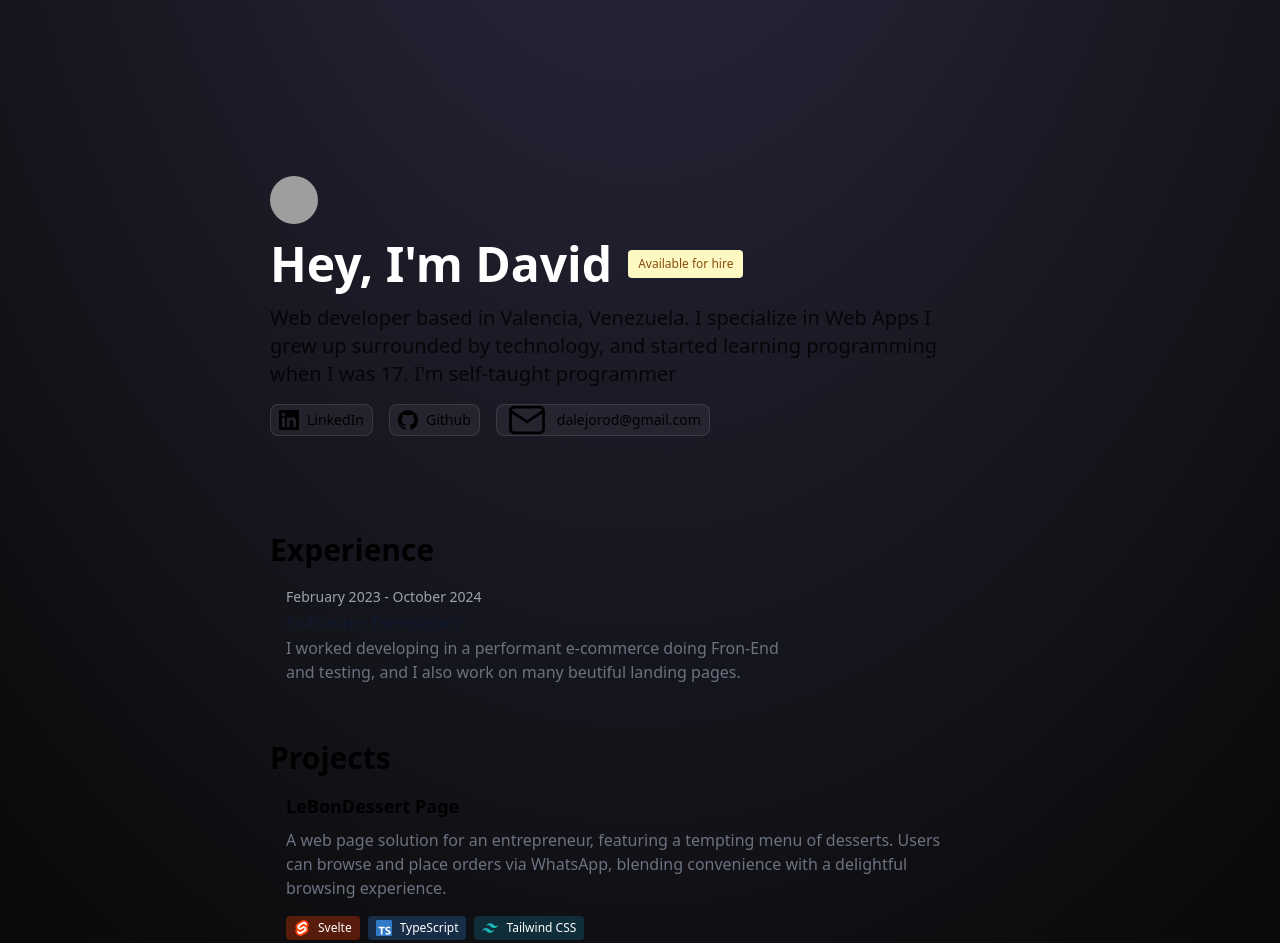
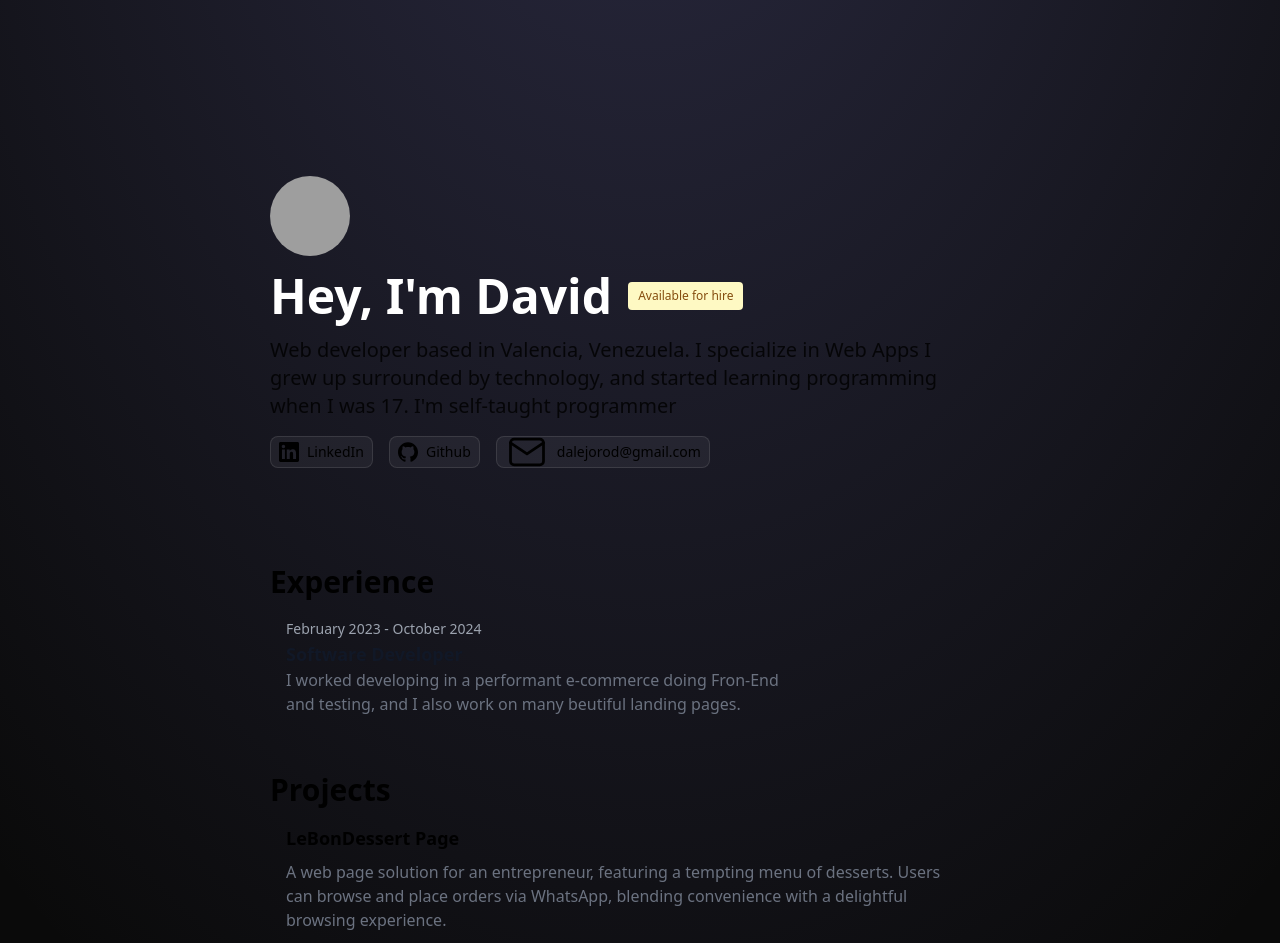
Before and after one commit to dararod/dalejorod.com, an Astro site: page / in a window 1280 px wide. Shown: the top 943 px of the page. Built offline with nearby package versions, Linux system fonts and the light colour scheme; Astro itself is replaced by a stand-in of ours; grey boxes are pictures that could not be loaded.

Commit message:
chore: make avatar bigger and remove README.md

```diff
--- a/src/pages/index.astro
+++ b/src/pages/index.astro
@@ -17,7 +17,7 @@ import Projects from "../components/Projects.astro";
   <main class="mx-4 pb-20 md:mx-auto lg:m-0 h-full">
     <SectionContainer class="pt-14 lg:pt-44 pb-12 lg:pb-24">
       <img
-        class="size-12 mb-4 object-cover rounded-full"
+        class="size-20 mb-4 object-cover rounded-full"
         src="https://avatars.githubusercontent.com/u/29829194?v=4"
         alt=""
       />
```
Also changed, not shown: README.md (deleted).
